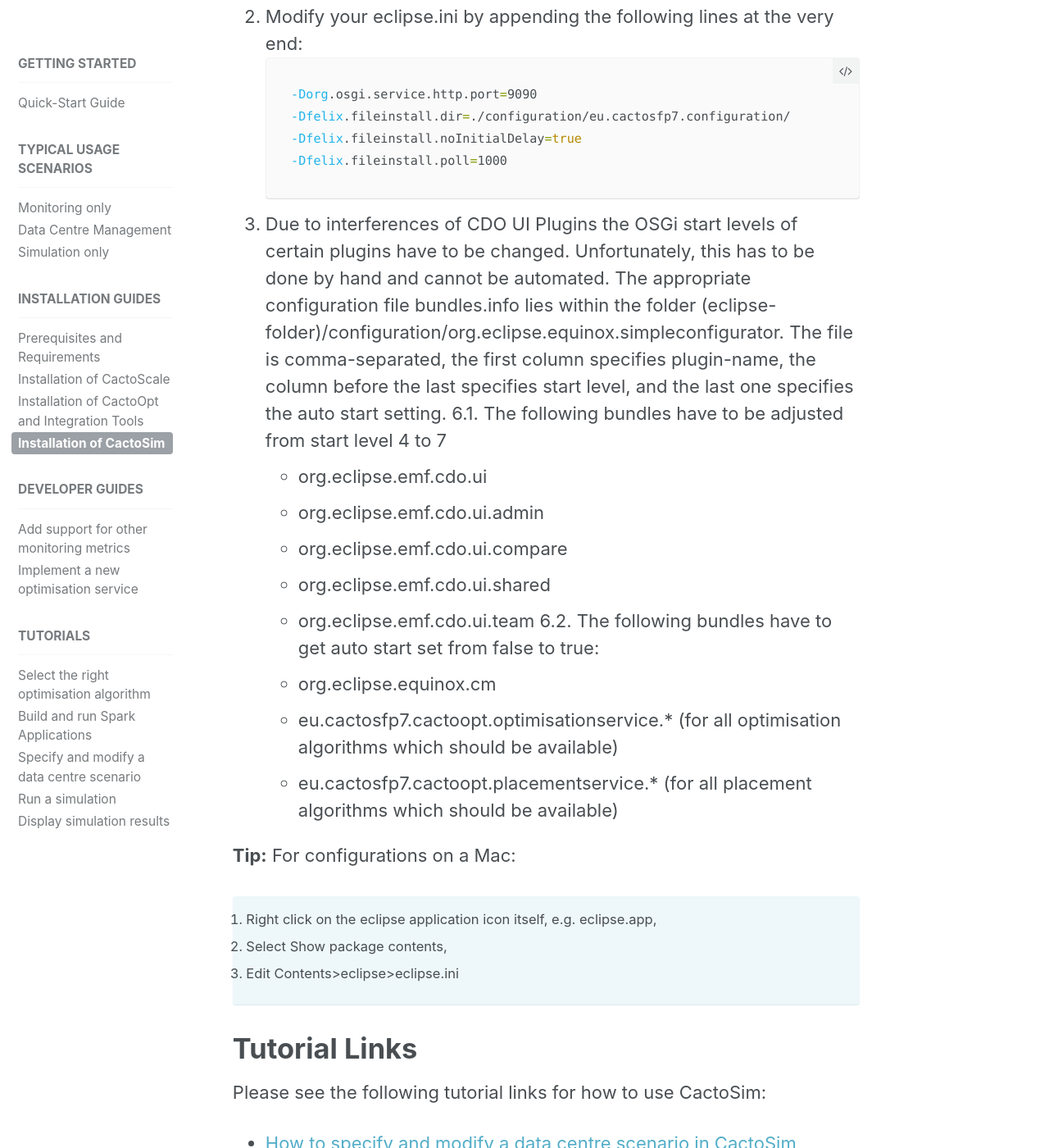
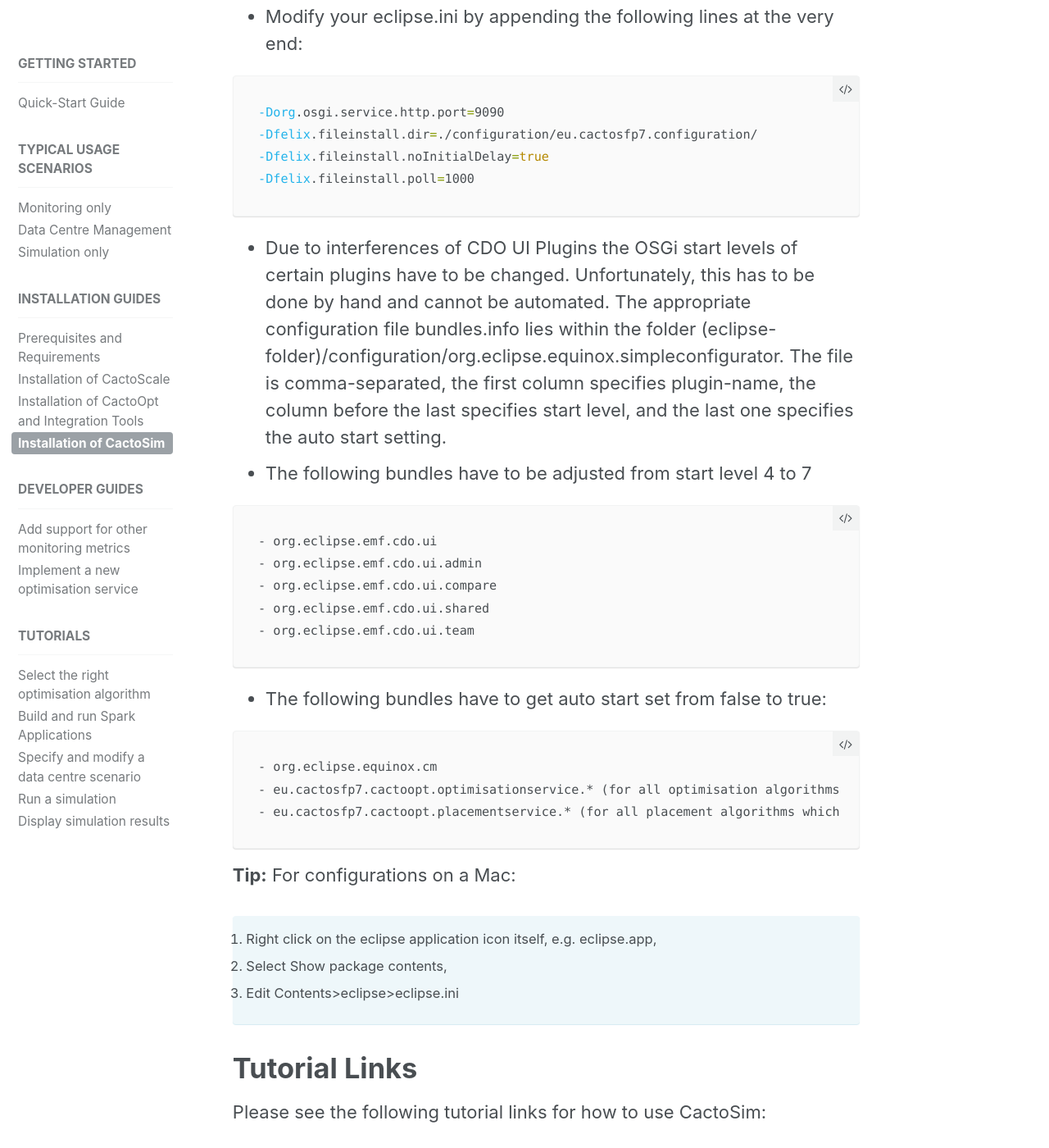
Before and after one commit to cactos/cactos.github.io, a Jekyll site: the page built from _docs/09_installation-of-cactosim.md, in a window 1280 px wide and 1400 px high, scrolled down 952 px. Shown: the whole window at 82% size. Built offline with Jekyll 4.4.1, drawn with Linux system fonts in a browser that asks for light colours.

Commit message:
Updated installation guide

````diff
--- a/_docs/09_installation-of-cactosim.md
+++ b/_docs/09_installation-of-cactosim.md
@@ -11,33 +11,42 @@
 
 The installation steps should be performed in this order:
 
-1. Use the Eclipse Modeling Tools [Neon](http://www.eclipse.org/downloads/)
-2. Install QVTo SDK 3.6 [Update Site](http://download.eclipse.org/mmt/qvto/updates/releases/3.6.0/)
-3. Install CactoSim from release [update site](https://sdqweb.ipd.kit.edu/eclipse/cactos/cactosim/releases/latest/)
+- Use the Eclipse Modeling Tools [Neon](http://www.eclipse.org/downloads/)
+- Install QVTo SDK 3.6 [Update Site](http://download.eclipse.org/mmt/qvto/updates/releases/3.6.0/)
+- Install CactoSim from release [update site](https://sdqweb.ipd.kit.edu/eclipse/cactos/cactosim/releases/latest/)
 
 **Note:**
 Do not restart Eclipse after 3). Instead, close it, conduct step 4)-6), and then start it again)
 {: .notice--info}
 
-4. Download [this](https://svn.fzi.de/svn/cactos/code/integration/trunk/eu.cactosfp7.configuration/) and insert into the configuration subfolder of the Eclipse directory
-5. Modify your eclipse.ini by appending the following lines at the very end:
+- Download [this](https://svn.fzi.de/svn/cactos/code/integration/trunk/eu.cactosfp7.configuration/) and insert into the configuration subfolder of the Eclipse directory
+- Modify your eclipse.ini by appending the following lines at the very end:
+
 ```sh
 -Dorg.osgi.service.http.port=9090
 -Dfelix.fileinstall.dir=./configuration/eu.cactosfp7.configuration/
 -Dfelix.fileinstall.noInitialDelay=true
 -Dfelix.fileinstall.poll=1000
 ```
-6. Due to interferences of CDO UI Plugins the OSGi start levels of certain plugins have to be changed. Unfortunately, this has to be done by hand and cannot be automated. The appropriate configuration file bundles.info lies within the folder (eclipse-folder)/configuration/org.eclipse.equinox.simpleconfigurator. The file is comma-separated, the first column specifies plugin-name, the column before the last specifies start level, and the last one specifies the auto start setting.
-6.1. The following bundles have to be adjusted from start level 4 to 7
+
+- Due to interferences of CDO UI Plugins the OSGi start levels of certain plugins have to be changed. Unfortunately, this has to be done by hand and cannot be automated. The appropriate configuration file bundles.info lies within the folder (eclipse-folder)/configuration/org.eclipse.equinox.simpleconfigurator. The file is comma-separated, the first column specifies plugin-name, the column before the last specifies start level, and the last one specifies the auto start setting.
+- The following bundles have to be adjusted from start level 4 to 7
+
+```
 - org.eclipse.emf.cdo.ui
 - org.eclipse.emf.cdo.ui.admin
 - org.eclipse.emf.cdo.ui.compare
 - org.eclipse.emf.cdo.ui.shared
 - org.eclipse.emf.cdo.ui.team
-6.2. The following bundles have to get auto start set from false to true:
+```
+
+- The following bundles have to get auto start set from false to true:
+
+```
 - org.eclipse.equinox.cm
 - eu.cactosfp7.cactoopt.optimisationservice.* (for all optimisation algorithms which should be available)
 - eu.cactosfp7.cactoopt.placementservice.* (for all placement algorithms which should be available)
+```
 
 **Tip:** For configurations on a Mac:
  1. Right click on the eclipse application icon itself, e.g. eclipse.app,
````
